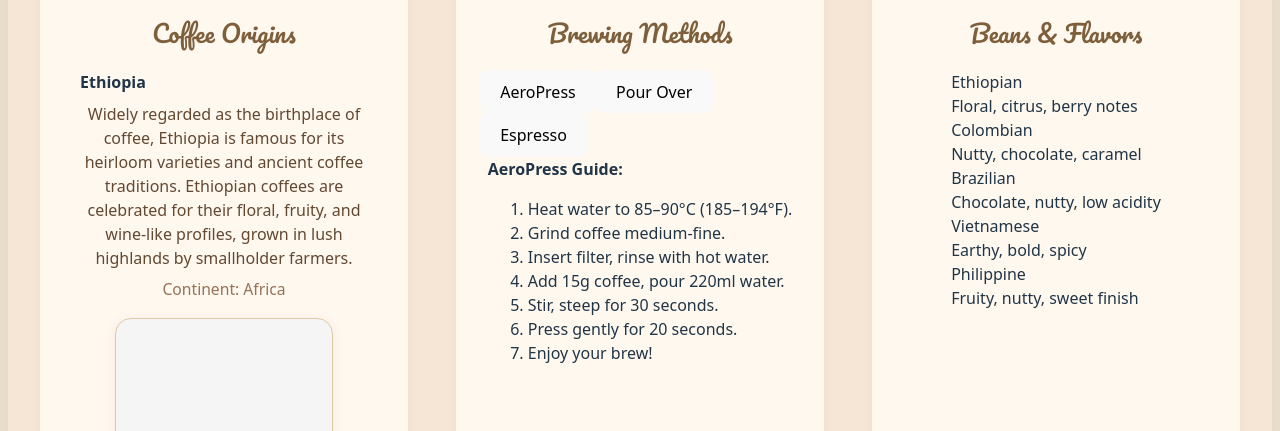
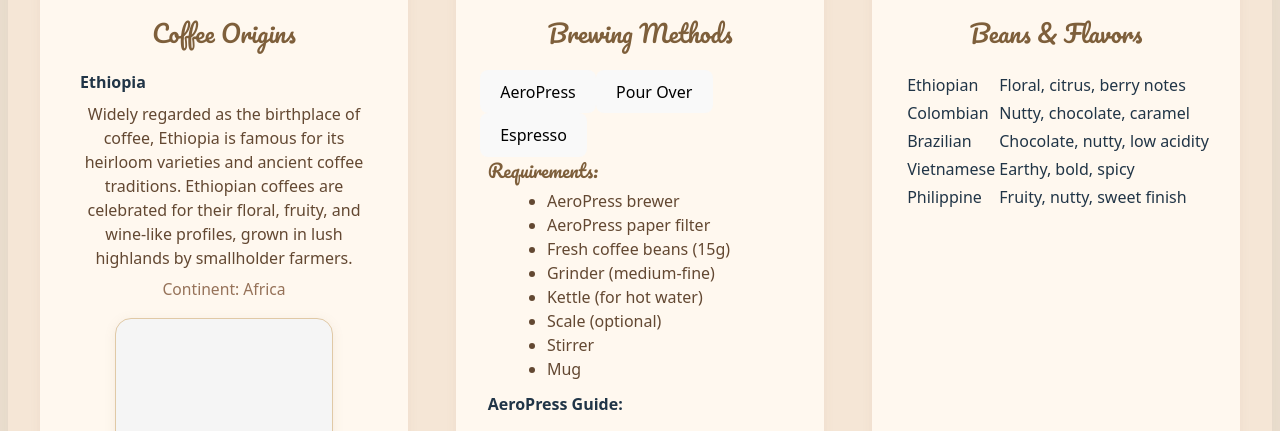
Before and after one commit to aaronMFbales/tasteoftales, a React (Vite) app: page /second in a window 1280 px wide. Shown: the part 7111-7542 px from the top of the page. Built offline with nearby package versions, Linux system fonts and the light colour scheme.

Commit message:
Redesigned modal, icons, requirements, and added motivational quote for Beans & Flavors section

```diff
--- a/src/SecondPage.jsx
+++ b/src/SecondPage.jsx
@@ -1,8 +1,13 @@
 import { Link } from 'react-router-dom';
 import { useRef, useEffect, useState } from 'react';
 import { ComposableMap, Geographies, Geography, ZoomableGroup } from 'react-simple-maps';
+import BeanCard from './BeanCard';
+import { BeakerIcon, FireIcon, GlobeAltIcon, SparklesIcon, StarIcon } from '@heroicons/react/24/solid';
 
 function Hero() {
+  // Modal state for Beans & Flavors
+  const [selectedBean, setSelectedBean] = useState(null);
+  const [showBeanModal, setShowBeanModal] = useState(false);
   const videoRef = useRef(null);
 
   useEffect(() => {
@@ -25,6 +30,19 @@ function Hero() {
   const brewingGuides = {
     AeroPress: (
       <>
+        <div style={{ marginBottom: '0.7rem', fontWeight: 600, color: '#7e5f3b' }}>
+          <span style={{ fontFamily: 'Pacifico, cursive', fontSize: '1.15rem' }}>Requirements:</span>
+          <ul style={{ margin: '0.3rem 0 0 1.2rem', color: '#634832', fontSize: '1rem', fontWeight: 400 }}>
+            <li>AeroPress brewer</li>
+            <li>AeroPress paper filter</li>
+            <li>Fresh coffee beans (15g)</li>
+            <li>Grinder (medium-fine)</li>
+            <li>Kettle (for hot water)</li>
+            <li>Scale (optional)</li>
+            <li>Stirrer</li>
+            <li>Mug</li>
+          </ul>
+        </div>
         <strong>AeroPress Guide:</strong>
         <ol>
           <li>Heat water to 85–90°C (185–194°F).</li>
@@ -39,6 +57,18 @@ function Hero() {
     ),
     'Pour Over': (
       <>
+        <div style={{ marginBottom: '0.7rem', fontWeight: 600, color: '#7e5f3b' }}>
+          <span style={{ fontFamily: 'Pacifico, cursive', fontSize: '1.15rem' }}>Requirements:</span>
+          <ul style={{ margin: '0.3rem 0 0 1.2rem', color: '#634832', fontSize: '1rem', fontWeight: 400 }}>
+            <li>Pour over dripper (e.g., V60, Chemex, Kalita)</li>
+            <li>Paper filter</li>
+            <li>Fresh coffee beans (20g)</li>
+            <li>Grinder (medium)</li>
+            <li>Kettle (preferably gooseneck)</li>
+            <li>Scale (optional)</li>
+            <li>Mug or carafe</li>
+          </ul>
+        </div>
         <strong>Pour Over Guide:</strong>
         <ol>
           <li>Heat water to 92–96°C (198–205°F).</li>
@@ -53,6 +83,18 @@ function Hero() {
     ),
     Espresso: (
       <>
+        <div style={{ marginBottom: '0.7rem', fontWeight: 600, color: '#7e5f3b' }}>
+          <span style={{ fontFamily: 'Pacifico, cursive', fontSize: '1.15rem' }}>Requirements:</span>
+          <ul style={{ margin: '0.3rem 0 0 1.2rem', color: '#634832', fontSize: '1rem', fontWeight: 400 }}>
+            <li>Espresso machine</li>
+            <li>Portafilter</li>
+            <li>Fresh coffee beans (18g)</li>
+            <li>Grinder (fine)</li>
+            <li>Tamper</li>
+            <li>Scale (optional)</li>
+            <li>Espresso cup</li>
+          </ul>
+        </div>
         <strong>Espresso Guide:</strong>
         <ol>
           <li>Heat machine, flush group head.</li>
@@ -309,31 +351,76 @@ function Hero() {
                 {brewingGuides[brewMethod]}
               </div>
             </div>
-            {/* Beans & Flavors */}
-            <div className="coffee-knowledge-card">
-              <h3>Beans & Flavors</h3>
-              <div className="coffee-knowledge-beans-list">
-                <div className="coffee-knowledge-bean">
-                  <div className="bean-title">Ethiopian</div>
-                  <div className="bean-desc">Floral, citrus, berry notes</div>
+            {/* Beans & Flavors - Table Layout */}
+            <div className="coffee-knowledge-card beans-flavors-table-card">
+              <h3 className="beans-flavors-title">Beans & Flavors</h3>
+              <table className="beans-flavors-table">
+                <tbody>
+                    {([
+                      {
+                        name: 'Ethiopian',
+                        desc: 'Floral, citrus, berry notes',
+                        details: 'Ethiopian beans are known for their complex floral aroma and bright acidity. They often have berry and citrus flavors, making them a favorite for pour-over and filter methods.',
+                        icon: <SparklesIcon className="h-6 w-6 text-yellow-700" />,
+                        icon: <SparklesIcon className="h-6 w-6" style={{ color: '#d6ad60' }} />,
+                      },
+                      {
+                        name: 'Colombian',
+                        desc: 'Nutty, chocolate, caramel',
+                        details: 'Colombian beans are balanced and smooth, with notes of chocolate, caramel, and nuts. They are versatile and popular for espresso and drip coffee.',
+                        icon: <StarIcon className="h-6 w-6 text-amber-700" />,
+                        icon: <StarIcon className="h-6 w-6" style={{ color: '#d6ad60' }} />,
+                      },
+                      {
+                        name: 'Brazilian',
+                        desc: 'Chocolate, nutty, low acidity',
+                        details: 'Brazilian beans are mild, with low acidity and a nutty, chocolatey profile. They are often used in blends and for cold brew.',
+                        icon: <BeakerIcon className="h-6 w-6 text-brown-700" />,
+                        icon: <BeakerIcon className="h-6 w-6" style={{ color: '#7e5f3b' }} />,
+                      },
+                      {
+                        name: 'Vietnamese',
+                        desc: 'Earthy, bold, spicy',
+                        details: 'Vietnamese beans are bold and earthy, with spicy undertones. They are commonly used for strong, sweetened coffee drinks.',
+                        icon: <FireIcon className="h-6 w-6 text-red-700" />,
+                        icon: <FireIcon className="h-6 w-6" style={{ color: '#7e5f3b' }} />,
+                      },
+                      {
+                        name: 'Philippine',
+                        desc: 'Fruity, nutty, sweet finish',
+                        details: 'Philippine beans offer a unique mix of fruity and nutty flavors, with a sweet finish. They are gaining recognition for their specialty profiles.',
+                        icon: <GlobeAltIcon className="h-6 w-6 text-green-700" />,
+                        icon: <GlobeAltIcon className="h-6 w-6" style={{ color: '#7e5f3b' }} />,
+                      },
+                    ]).map((bean, idx) => (
+                      <tr key={bean.name} className="beans-flavors-row" onClick={() => { setSelectedBean(bean); setShowBeanModal(true); }} style={{ cursor: 'pointer' }}>
+                        <td className="beans-flavors-icon"><span>{bean.icon}</span></td>
+                        <td className="beans-flavors-country">{bean.name}</td>
+                        <td className="beans-flavors-notes">{bean.desc}</td>
+                      </tr>
+                    ))}
+                </tbody>
+              </table>
+              {/* Modal for Bean Details */}
+              {showBeanModal && selectedBean && (
+                <div className="bean-modal-overlay" onClick={() => setShowBeanModal(false)}>
+                  <div className="bean-modal-content" onClick={e => e.stopPropagation()}>
+                    <button className="bean-modal-close" onClick={() => setShowBeanModal(false)}>&times;</button>
+                    <div className="bean-modal-icon">{selectedBean.icon}</div>
+                    <h2 className="bean-modal-title">{selectedBean.name}</h2>
+                    <div className="bean-modal-info">
+                      <div className="bean-modal-note">
+                        <span className="bean-modal-note-label">FlavBrewing Methodsor Notes</span>
+                        <span className="bean-modal-note-value">{selectedBean.desc}</span>
+                      </div>
+                      <div className="bean-modal-description">
+                        <span className="bean-modal-description-label">Description</span>
+                        <span className="bean-modal-description-value">{selectedBean.details}</span>
+                      </div>
+                    </div>
+                  </div>
                 </div>
-                <div className="coffee-knowledge-bean">
-                  <div className="bean-title">Colombian</div>
-                  <div className="bean-desc">Nutty, chocolate, caramel</div>
-                </div>
-                <div className="coffee-knowledge-bean">
-                  <div className="bean-title">Brazilian</div>
-                  <div className="bean-desc">Chocolate, nutty, low acidity</div>
-                </div>
-                <div className="coffee-knowledge-bean">
-                  <div className="bean-title">Vietnamese</div>
-                  <div className="bean-desc">Earthy, bold, spicy</div>
-                </div>
-                <div className="coffee-knowledge-bean">
-                  <div className="bean-title">Philippine</div>
-                  <div className="bean-desc">Fruity, nutty, sweet finish</div>
-                </div>
-              </div>
+              )}
             </div>
           </div>
         </section>
```
